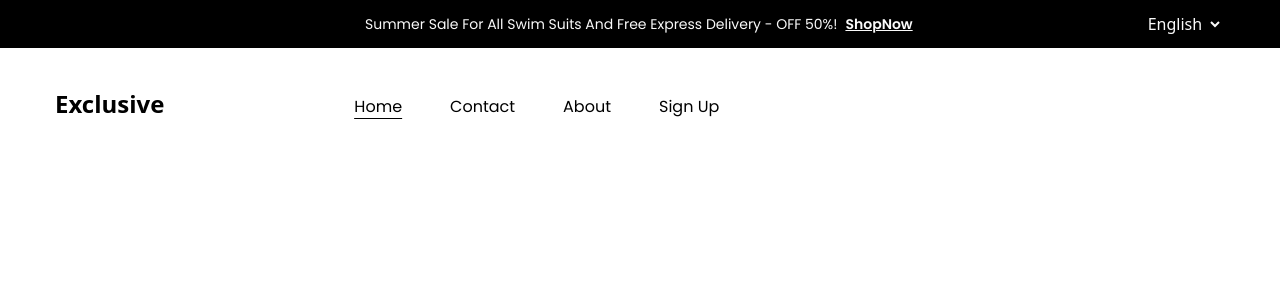
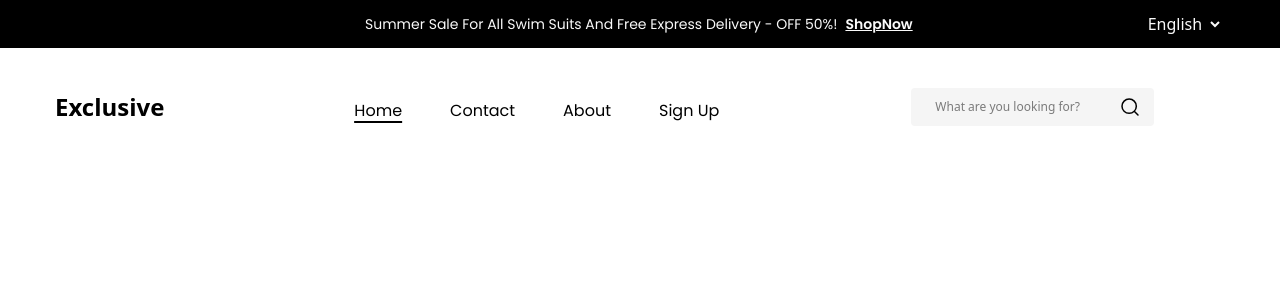
Before and after one commit to mr-sardorbek/Exclusive-react, a React (Vite) app: page / in a window 1280 px wide. Shown: the top 300 px of the page. Built offline with nearby package versions, Linux system fonts and the light colour scheme.

Commit message:
input section

```diff
--- a/package.json
+++ b/package.json
@@ -11,6 +11,7 @@
   },
   "dependencies": {
     "@tailwindcss/vite": "^4.1.12",
+    "antd": "^5.27.3",
     "react": "^19.1.0",
     "react-dom": "^19.1.0",
     "react-router-dom": "^7.8.2",
--- a/src/components/navbar.jsx
+++ b/src/components/navbar.jsx
@@ -1,5 +1,6 @@
 import React from 'react'
 import { Link } from 'react-router-dom'
+import searchIcon from '../assets/icons/search-icon.svg'
 
 
 const Navbar = () => {
@@ -9,7 +10,9 @@ const Navbar = () => {
             <div className='flex items-center gap-[190px]'>
                 <h1 className='font-bold text-2xl leading-6 tracking-[3%]'>Exclusive</h1>
                 <ul className='flex w-[367px] h-[24px] gap-[48px] mt-[7px] '>
-                    <li className='font-poppins font-normal text-base leading-6 tracking-[0%] text-center relative  after:absolute after:bottom-0 after:left-1/2 after:w-0 after:h-[1.5px] after:bg-black after:-translate-x-1/2 after:transition-all after:duration-300 hover:after:w-full [&.active]:after:w-full active'>
+                    <li className='font-poppins font-normal text-base leading-6 tracking-[0%] text-center relative
+                     after:absolute after:bottom-0 after:left-1/2 after:w-0 after:h-[1.5px] after:bg-black after:-translate-x-1/2
+                     after:transition-all after:duration-300 hover:after:w-full [&.active]:after:w-full active'>
                         <Link className='font-poppins font-[Poppins] no-underline text-black leading-6'>Home</Link>
                     </li>
                     <li className='font-poppins font-normal text-base leading-6 tracking-[0%] text-center relative  after:absolute after:bottom-0 after:left-1/2 after:w-0 after:h-[1.5px] after:bg-black after:-translate-x-1/2 after:transition-all after:duration-300 hover:after:w-full [&.active]:after:w-full'>
@@ -23,8 +26,9 @@ const Navbar = () => {
                     </li>
                 </ul>
 
-                <div>
-                    <input/>
+                <div className='flex justify-between items-center bg-neutral-100 w-[243px] h-[38px] gap-[34px] rounded pl-6 pr-3 py-[7px]'>
+                   <input className='bg-transparent text-xs w-[90%] border-[none] outline-none' placeholder='What are you looking for?' />
+                   <img style={{cursor:"pointer"}} src={searchIcon} alt="serach-icon" />
                 </div>
             </div>
         </div>
```
Also changed, not shown: src/assets/icons/search-icon.svg (added), 1 other file (tests, documents, lock files or other folders).
